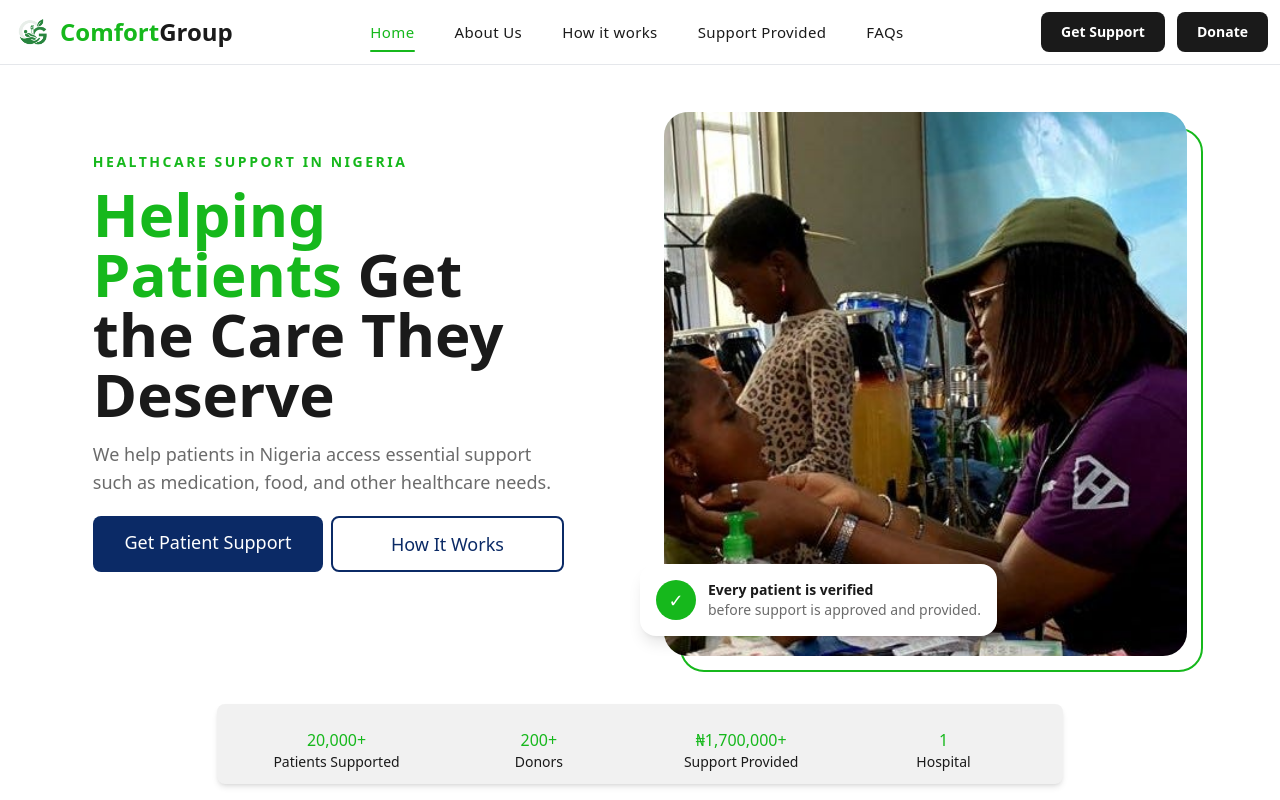
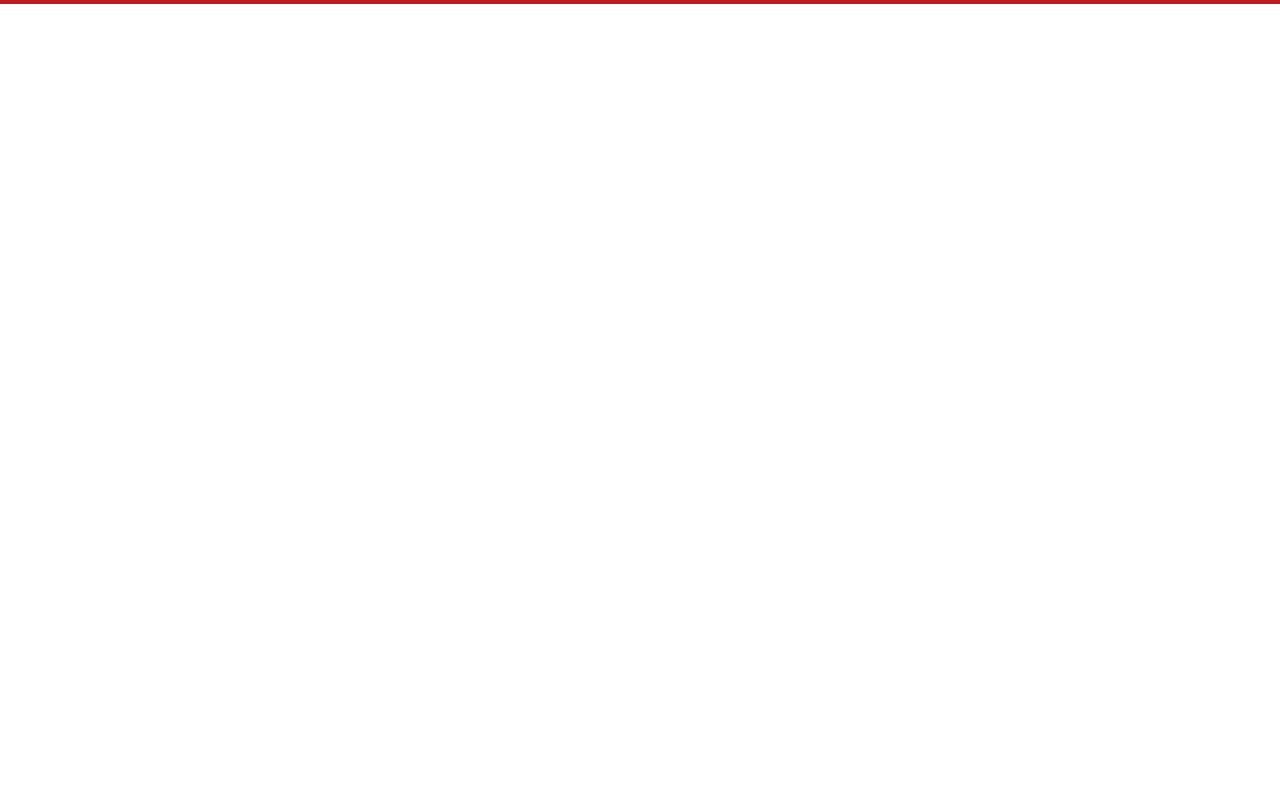
Before and after one commit to rihanat1/Comfort-Group, a React (Vite) app: page / in a window 1280 px wide. Shown: the top 800 px of the page. Built offline with nearby package versions, Linux system fonts and the light colour scheme.

Commit message:
about starting donor dashboard grid layout

```diff
--- a/src/App.jsx
+++ b/src/App.jsx
@@ -1,11 +1,12 @@
 
 import LandingPage from "./Screens/LandingPage";
-
+import DonorMainGrid from "./DonorMain/DonorMainGrid";
 
 export default function App() {
   return (
    <>
-   <LandingPage/>
+   {/* <LandingPage/> */}
+   <DonorMainGrid/>
    </>
   )
 }
--- a/src/DonorMain/DonorMainGrid.jsx
+++ b/src/DonorMain/DonorMainGrid.jsx
@@ -2,7 +2,9 @@ import React from 'react'
 
 const DonorMainGrid = () => {
   return (
-    <div>DonorMainGrid</div>
+    <div className='border-2 border-red-700'>
+
+    </div>
   )
 }
 
```
